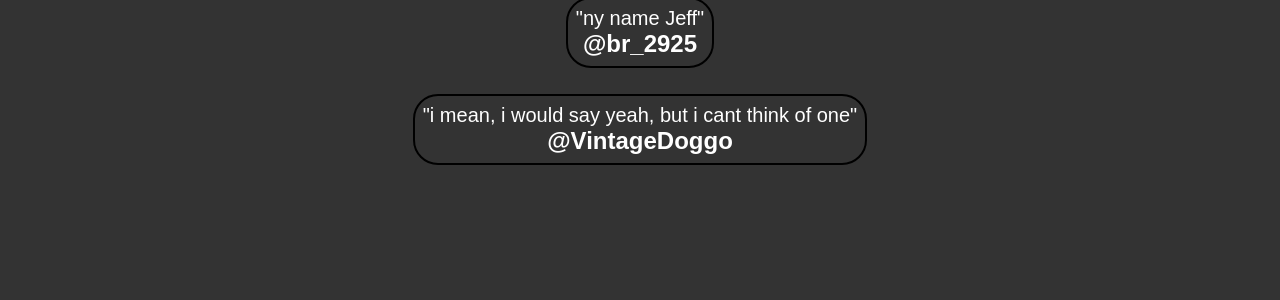
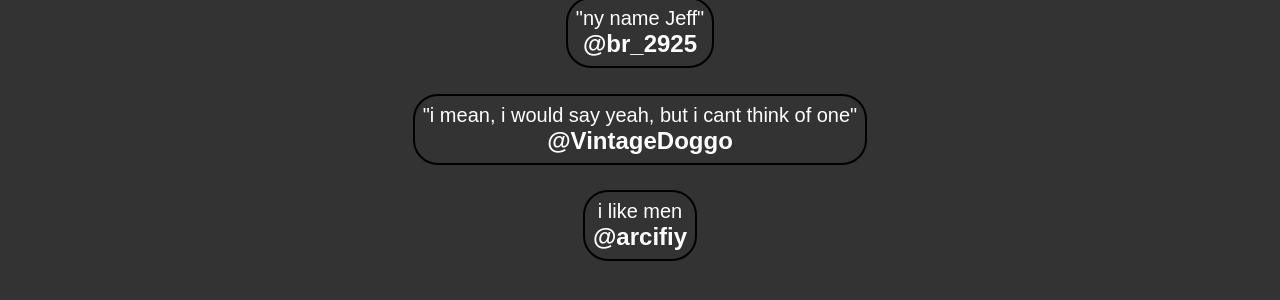
Before and after one commit to 4rh/4rh.github.io, a plain HTML site: page commissions.html in a window 1280 px wide. Shown: the part 132-432 px from the top of the page. Drawn offline with Linux system fonts and the light colour scheme; a web font is replaced by a local one.

Commit message:
more quotes

```diff
--- a/commissions.html
+++ b/commissions.html
@@ -42,6 +42,10 @@
 			<p>"i mean, i would say yeah, but i cant think of one"</p>
 			<h2>@VintageDoggo</h2>
 		</div>
+		<div class="quote">
+			<p>i like men</p>
+			<h2>@arcifiy</h2>
+		</div>
 	</div>
 </body>
 
```
Also changed, not shown: media.html (+1 -0 lines).
